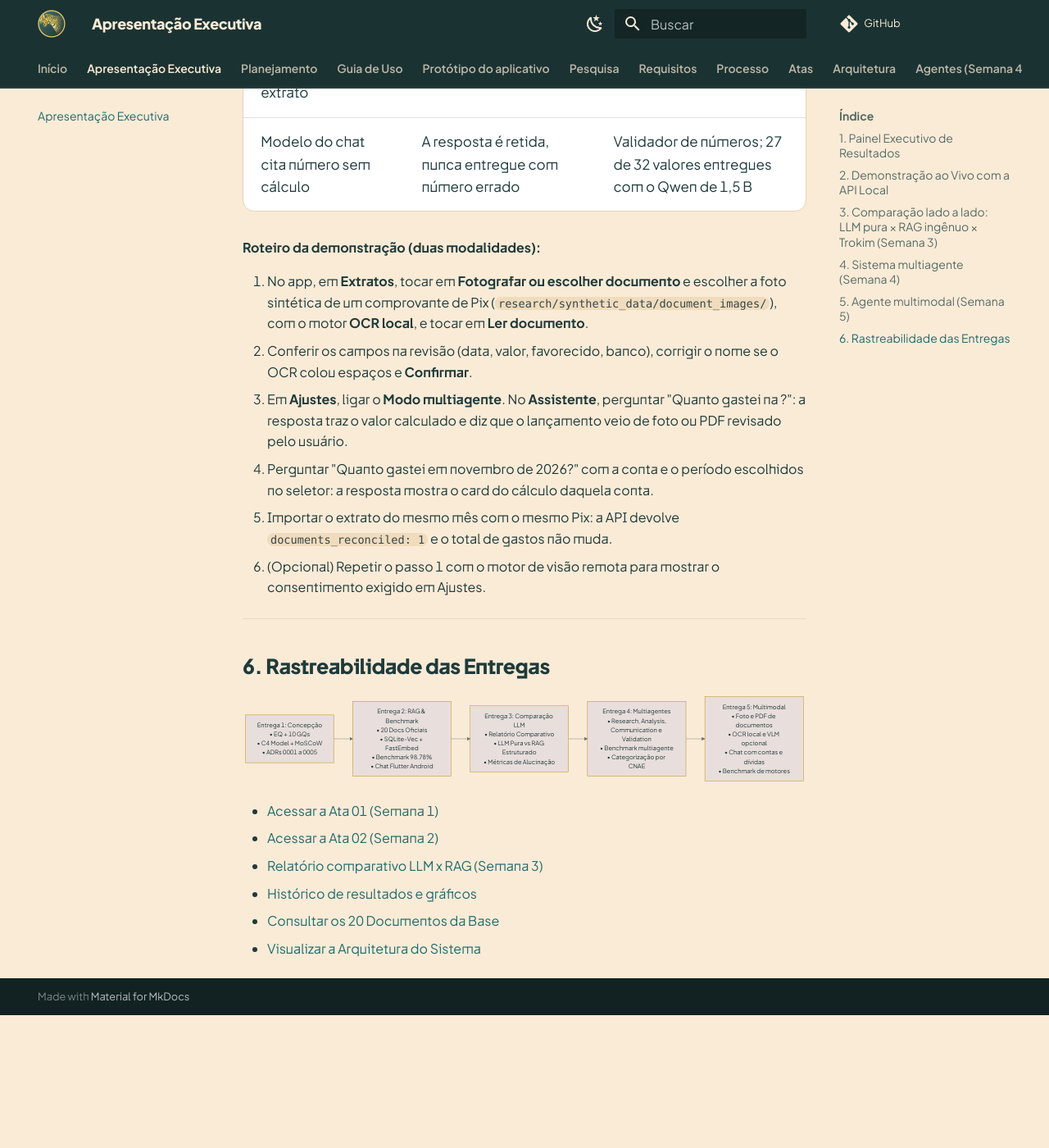
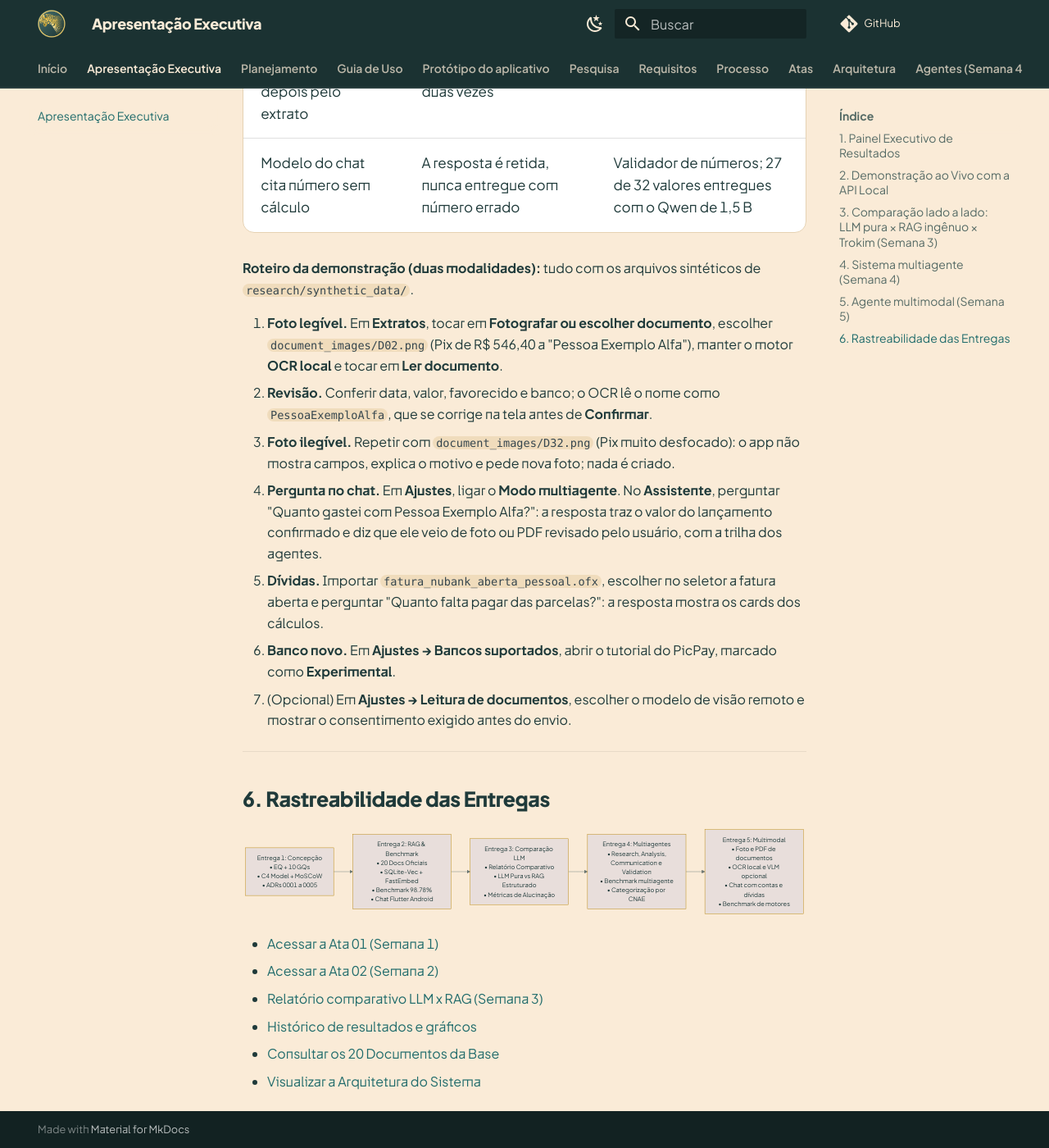
Before and after one commit to moonshinerd/trokim, an MkDocs documentation site: the page built from docs/apresentacao.md, in a window 1280 px wide and 1400 px high, scrolled down 7183 px. Shown: the whole window at 82% size. Built offline with MkDocs 1.6.1 and Material for MkDocs 9.7.7, drawn with Linux system fonts in a browser that asks for light colours; comment, search, counter and statistics services are not loaded; before the commit the page ends 8421 px from its top, so only the background shows below that; some of the changed text lies outside the part shown.

Commit message:
docs: formatos aceitos, status do agente de documento e roteiro completo da demonstração

```diff
--- a/docs/apresentacao.md
+++ b/docs/apresentacao.md
@@ -103,8 +103,9 @@ remota, só é usada com o consentimento ligado pelo usuário em Ajustes (enviad
 requisição; sem ele a API recusa) e recebe a imagem com CPF, CNPJ, agência e conta tarjados. Nada lido vira lançamento sem a revisão do usuário
 ([ADR 0026](adr/0026-confirmacao-e-consulta-de-documentos.md)).
 
-**Modalidades suportadas:** texto no chat; foto (PNG, JPEG, WebP) e PDF de fatura de cartão,
-comprovante de Pix e boleto, até o limite de tamanho do endpoint.
+**Modalidades suportadas:** texto no chat; foto (JPEG ou PNG) e PDF de fatura de cartão, comprovante de
+Pix e boleto, até 20 MiB; extrato OFX e PDF com camada de texto, como antes. Áudio e vídeo não
+entram.
 
 **Limitações conhecidas e mitigação** ([Histórico de resultados, seção 11](pesquisa/resultados.md#11-semana-5-motores-de-leitura-e-chat-com-os-dados-do-usuario)):
 
@@ -117,20 +118,25 @@ comprovante de Pix e boleto, até o limite de tamanho do endpoint.
 | Mesmo Pix por comprovante e depois pelo extrato | O comprovante é conciliado e não conta duas vezes | Conciliação por tipo, data, valor e favorecido |
 | Modelo do chat cita número sem cálculo | A resposta é retida, nunca entregue com número errado | Validador de números; 27 de 32 valores entregues com o Qwen de 1,5 B |
 
-**Roteiro da demonstração (duas modalidades):**
+**Roteiro da demonstração (duas modalidades):** tudo com os arquivos sintéticos de
+`research/synthetic_data/`.
 
-1. No app, em **Extratos**, tocar em **Fotografar ou escolher documento** e escolher a foto sintética de um comprovante de Pix
-   (`research/synthetic_data/document_images/`), com o motor **OCR local**, e tocar em **Ler documento**.
-2. Conferir os campos na revisão (data, valor, favorecido, banco), corrigir o nome se o OCR
-   colou espaços e **Confirmar**.
-3. Em **Ajustes**, ligar o **Modo multiagente**. No **Assistente**, perguntar "Quanto gastei na <favorecido do comprovante>?": a resposta traz o
-   valor calculado e diz que o lançamento veio de foto ou PDF revisado pelo usuário.
-4. Perguntar "Quanto gastei em novembro de 2026?" com a conta e o período escolhidos no seletor:
-   a resposta mostra o card do cálculo daquela conta.
-5. Importar o extrato do mesmo mês com o mesmo Pix: a API devolve `documents_reconciled: 1` e o
-   total de gastos não muda.
-6. (Opcional) Repetir o passo 1 com o motor de visão remota para mostrar o
-   consentimento exigido em Ajustes.
+1. **Foto legível.** Em **Extratos**, tocar em **Fotografar ou escolher documento**, escolher
+   `document_images/D02.png` (Pix de R$ 546,40 a "Pessoa Exemplo Alfa"), manter o motor
+   **OCR local** e tocar em **Ler documento**.
+2. **Revisão.** Conferir data, valor, favorecido e banco; o OCR lê o nome como
+   `PessoaExemploAlfa`, que se corrige na tela antes de **Confirmar**.
+3. **Foto ilegível.** Repetir com `document_images/D32.png` (Pix muito desfocado): o app não mostra
+   campos, explica o motivo e pede nova foto; nada é criado.
+4. **Pergunta no chat.** Em **Ajustes**, ligar o **Modo multiagente**. No **Assistente**,
+   perguntar "Quanto gastei com Pessoa Exemplo Alfa?": a resposta traz o valor do lançamento
+   confirmado e diz que ele veio de foto ou PDF revisado pelo usuário, com a trilha dos agentes.
+5. **Dívidas.** Importar `fatura_nubank_aberta_pessoal.ofx`, escolher no seletor a fatura aberta e
+   perguntar "Quanto falta pagar das parcelas?": a resposta mostra os cards dos cálculos.
+6. **Banco novo.** Em **Ajustes → Bancos suportados**, abrir o tutorial do PicPay, marcado como
+   **Experimental**.
+7. (Opcional) Em **Ajustes → Leitura de documentos**, escolher o modelo de visão remoto e
+   mostrar o consentimento exigido antes do envio.
 
 ---
 
```
Also changed, not shown: docs/agentes/document-agent.md (+1 -1 lines).
